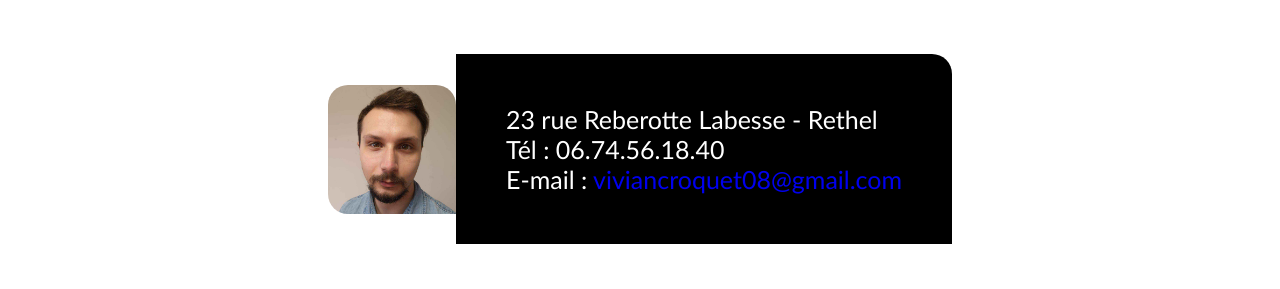
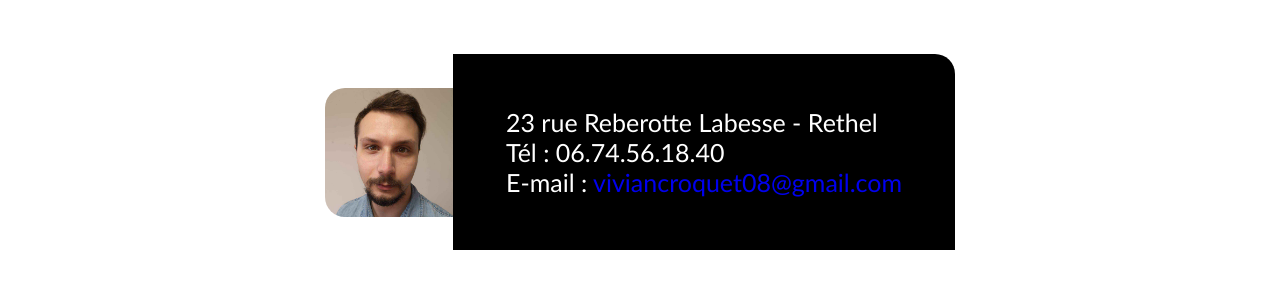
Before and after one commit to Vivi44n/cv, a plain HTML site: page index.html in a window 1280 px wide. Shown: the part 159-448 px from the top of the page. Drawn offline with Linux system fonts and the light colour scheme.

Commit message:
J'ai modifier une ligne

```diff
--- a/styles.css
+++ b/styles.css
@@ -23,7 +23,7 @@ h2 {
 p.border {
 background-color: #000000;
 color: #fff;
-padding: 50px;
+padding: 53px;
 border-radius: 0px 20px 0px 0px;
 }
 
@@ -32,7 +32,7 @@ border-radius: 0px 20px 0px 0px;
 .profil>img {
   width : 10%;
   height : 10%;
-  border-radius: 20px 20px 0px 20px;
+  border-radius: 20px 0px 0px 20px;
 }
 
 .profil {
```
